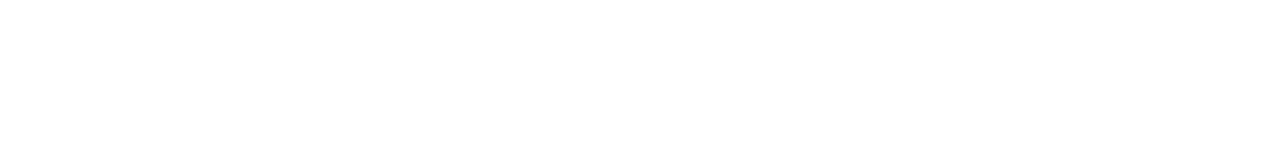
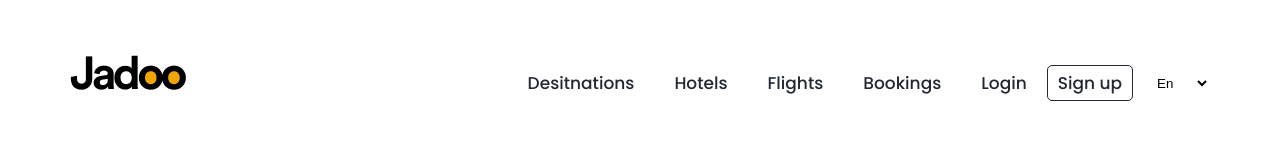
Before and after one commit to saadahmed18/Jadoo, a plain HTML site: page index.html in a window 1280 px wide. Drawn offline with Linux system fonts and the light colour scheme; a web font is replaced by a local one.

Commit message:
Add: Header Section

```diff
--- a/assets/style/main.css
+++ b/assets/style/main.css
@@ -21,6 +21,10 @@
   .container {
     width: 970px;
   }
+  nav label {
+    display: none;
+  }
+
 }
 @media (min-width: 768px) {
   .container {
@@ -32,3 +36,68 @@
     width: 1170px;
   }
 }
+a {
+  text-decoration: none;
+}
+img {
+  max-width: 100%;
+}
+header {
+  padding: 47px 0;
+}
+header .container {
+  display: flex;
+  justify-content: space-between;
+  align-items: center;
+}
+nav {
+  position: relative;
+}
+nav input {
+  appearance: none;
+}
+
+header .container ul {
+  display: flex;
+  align-items: center;
+  list-style: none;
+}
+header .container ul li a {
+  display: block;
+  padding: 0 20px;
+  font-family: "Poppins", serif;
+  font-size: 17px;
+  font-weight: 500;
+  color: var(--navbar-color);
+}
+
+header .container ul li .signup {
+  border: 1px solid var(--navbar-color);
+  border-radius: 5px;
+  padding: 4px 10px;
+}
+header .container ul li select {
+  border: none;
+  outline: none;
+  background-color: transparent;
+  padding: 0 20px;
+}
+@media (max-width: 991px) {
+  header .container ul {
+    display: none;
+    position: absolute;
+    top: 50px;
+    right: 0;
+    background-color: white;
+  }
+  nav input:checked + ul {
+    display: block;
+  }
+  header .container ul li {
+    padding: 8px 0;
+    border-bottom: 1px solid var(--navbar-color);
+  }
+  header .container ul li a {
+    padding: 0;
+  }
+}
--- a/index.html
+++ b/index.html
@@ -12,5 +12,45 @@
     />
     <link rel="stylesheet" href="assets/style/main.css" />
   </head>
-  <body></body>
+  <body>
+    <header>
+      <div class="container">
+        <div class="logo">
+          <a href="#"><img src="assets/icons/Logo.webp" alt="Logo Website Page" /></a>
+        </div>
+        <nav>
+          <label for="toggel">
+            <img src="assets/icons/menu.webp" alt="menu" />
+          </label>
+          <input type="checkbox" id="toggel" />
+          <ul>
+            <li>
+              <a href="#">Desitnations</a>
+            </li>
+            <li>
+              <a href="#">Hotels</a>
+            </li>
+            <li>
+              <a href="#">Flights</a>
+            </li>
+            <li>
+              <a href="#">Bookings</a>
+            </li>
+            <li>
+              <a href="#">Login</a>
+            </li>
+            <li>
+              <a class="signup" href="#">Sign up</a>
+            </li>
+            <li>
+              <select name="Languages" id="Languages">
+                <option value="english">En</option>
+                <option value="Arabic">Ar</option>
+              </select>
+            </li>
+          </ul>
+        </nav>
+      </div>
+    </header>
+  </body>
 </html>
```
